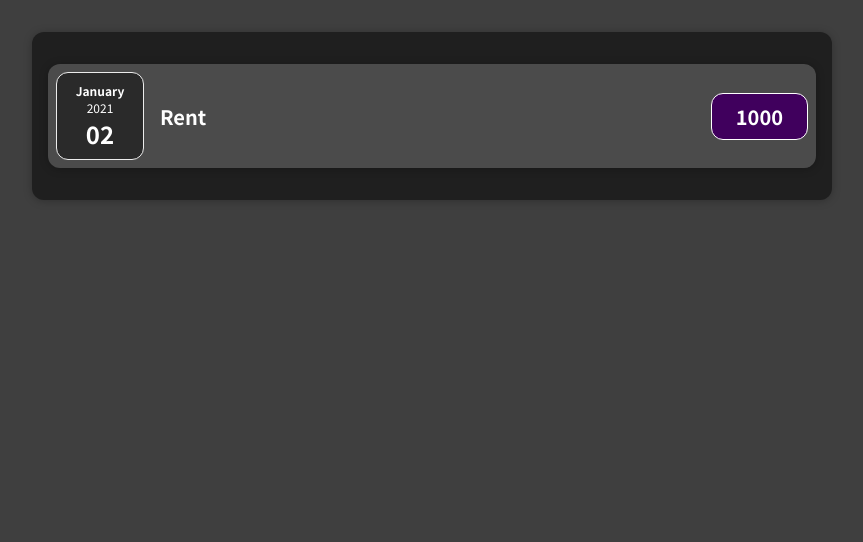
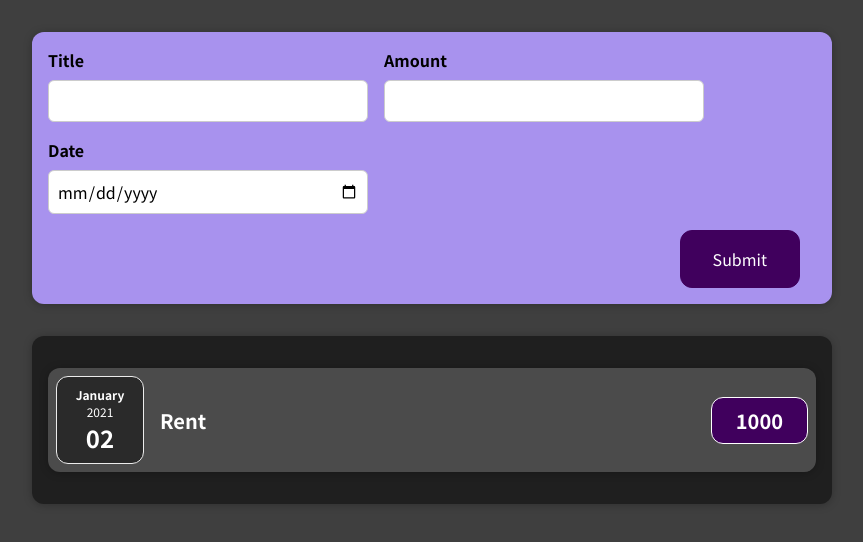
Before and after one commit to rocionadal/track-expenses, a JavaScript app: page / in a window 1280 px wide. Shown: the top 542 px of the page, without its empty margins (208-1071 px from the left). Built offline with nearby package versions, Linux system fonts and the light colour scheme.

Commit message:
New Expense component for placing the form + style

```diff
--- a/src/App.js
+++ b/src/App.js
@@ -1,4 +1,5 @@
 import Expenses from "./components/Expenses/Expenses";
+import NewExpense from "./components/NewExpense/NewExpense";
 
 function App() {
   const expenses = [
@@ -12,6 +13,7 @@ function App() {
 
   return (
     <div>
+      <NewExpense />
       <Expenses items={expenses}/>
     </div>
   );
--- /dev/null
+++ b/src/components/NewExpense/NewExpense.css
@@ -0,0 +1,38 @@
+.new-expense {
+  background-color: #a892ee;
+  padding: 1rem;
+  margin: 2rem auto;
+  width: 50rem;
+  max-width: 95%;
+  border-radius: 12px;
+  text-align: center;
+  box-shadow: 0 1px 8px rgba(0, 0, 0, 0.25);
+}
+
+.new-expense button {
+  font: inherit;
+  cursor: pointer;
+  padding: 1rem 2rem;
+  border: 1px solid #40005d;
+  background-color: #40005d;
+  color: white;
+  border-radius: 12px;
+  margin-right: 1rem;
+}
+
+.new-expense button:hover,
+.new-expense button:active {
+  background-color: #510674;
+  border-color: #510674;
+}
+
+.new-expense button.alternative {
+  color: #220131;
+  border-color: transparent;
+  background-color: transparent;
+}
+
+.new-expense button.alternative:hover,
+.new-expense button.alternative:active {
+  background-color: #ddb3f8;
+}
--- /dev/null
+++ b/src/components/NewExpense/NewExpense.js
@@ -0,0 +1,13 @@
+import './NewExpense.css';
+
+import ExpenseForm from './ExpenseForm';
+
+function NewExpense() {
+  return (
+    <div className="new-expense">
+      <ExpenseForm />
+    </div>
+  );
+}
+
+export default NewExpense;
```
